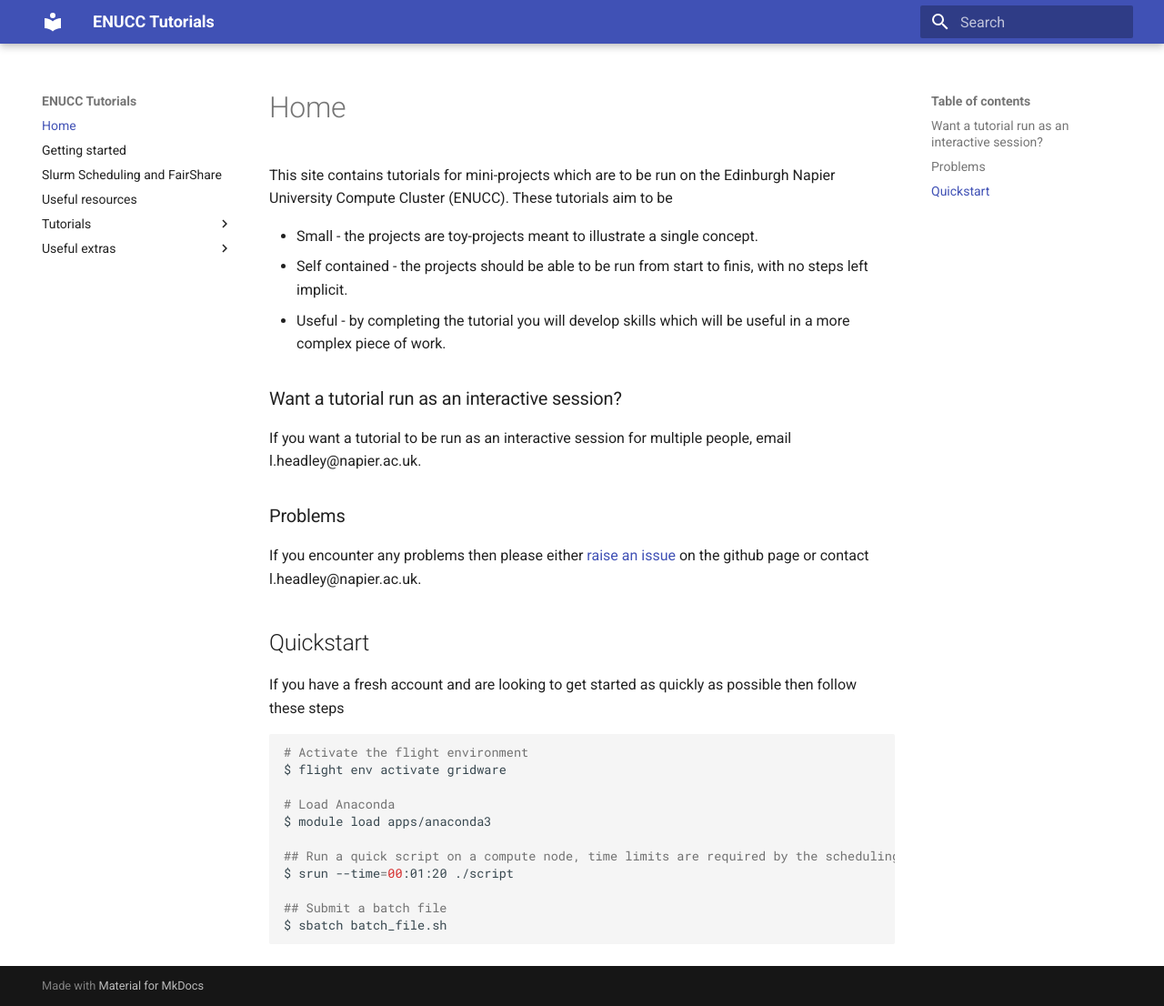
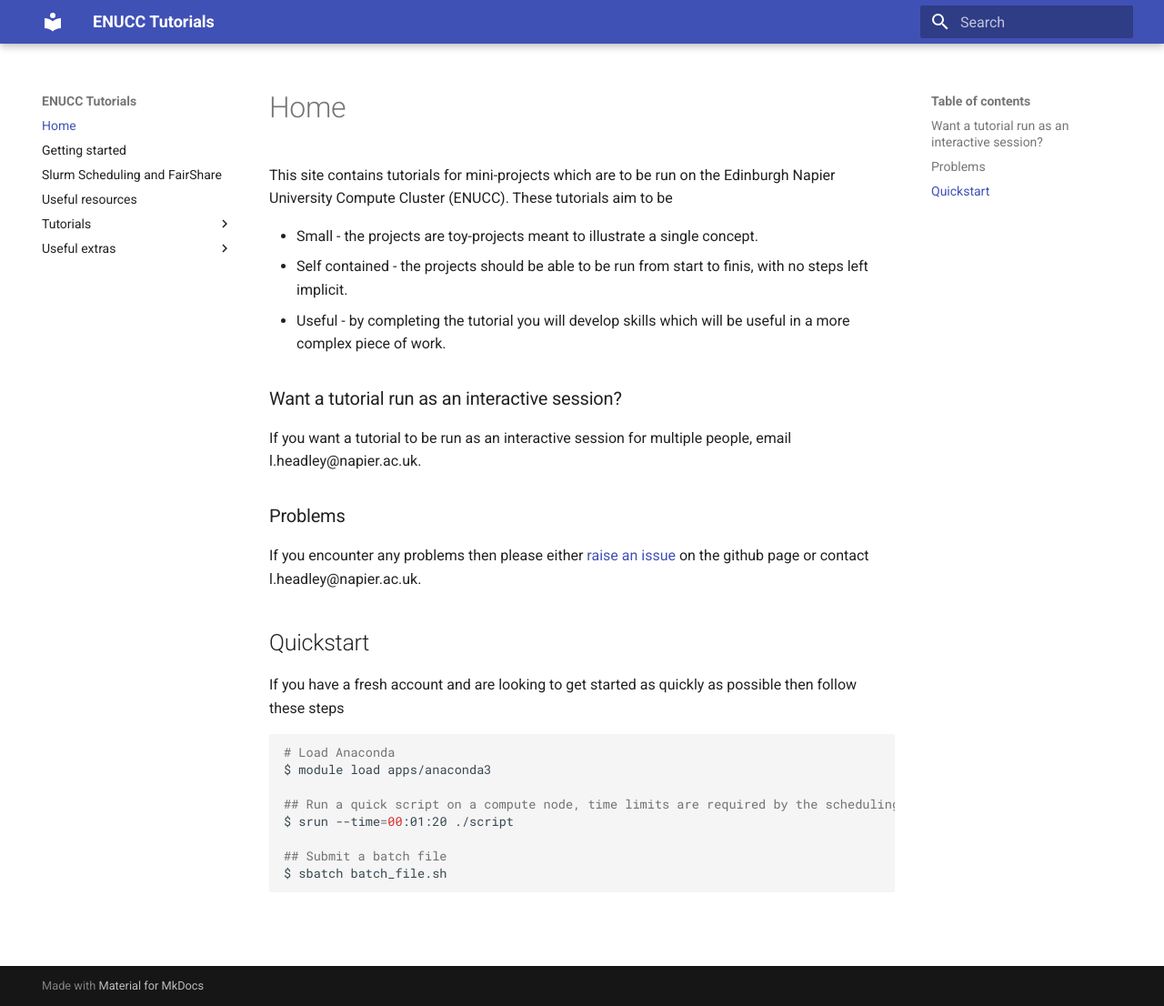
Before and after one commit to SCEBE-Technicians/enucc-tutorials, an MkDocs documentation site: the page built from docs/index.md, in a window 1280 px wide and 1106 px high. Shown: the whole window at 91% size. Built offline with MkDocs 1.6.1 and Material for MkDocs 9.7.7, drawn with Linux system fonts in a browser that asks for light colours.

````diff
--- a/docs/index.md
+++ b/docs/index.md
@@ -15,9 +15,6 @@
 If you have a fresh account and are looking to get started as quickly as possible then follow these steps
 
 ```bash
-# Activate the flight environment
-$ flight env activate gridware
-
 # Load Anaconda
 $ module load apps/anaconda3
 
````
